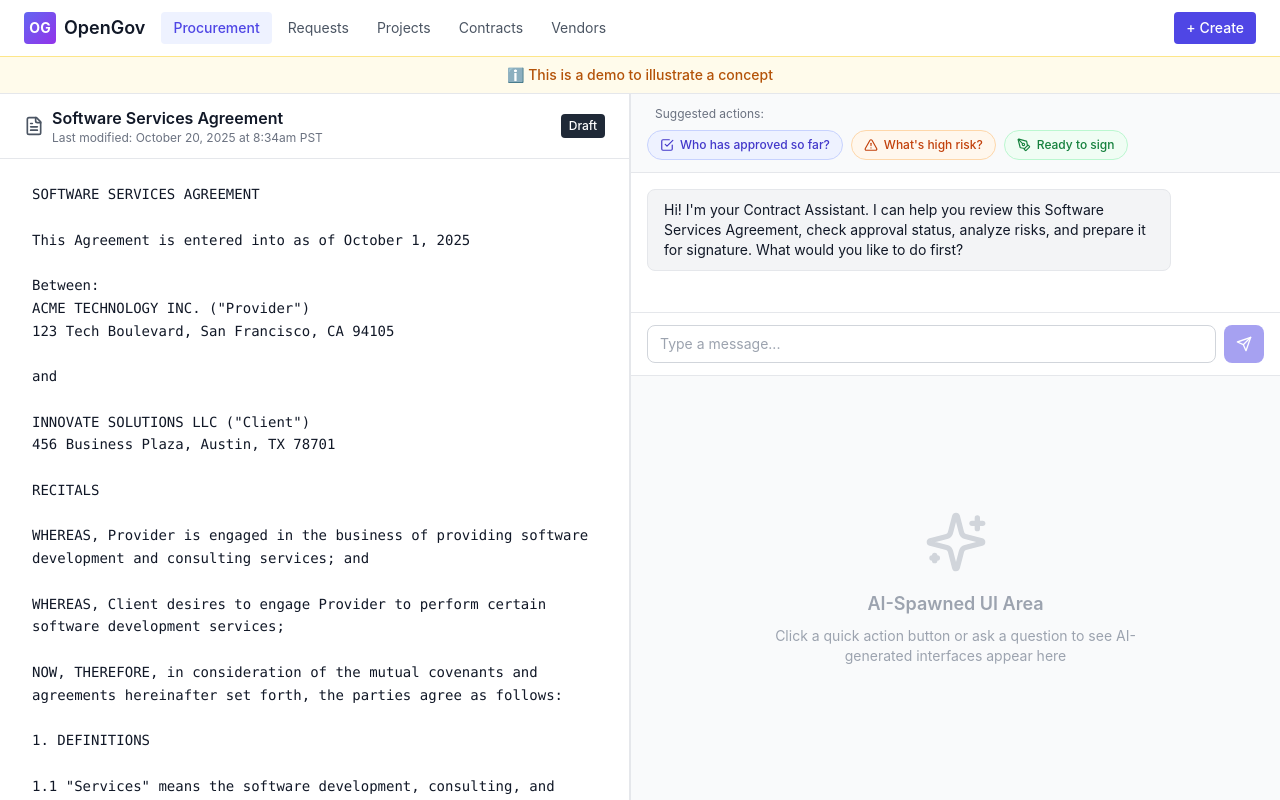
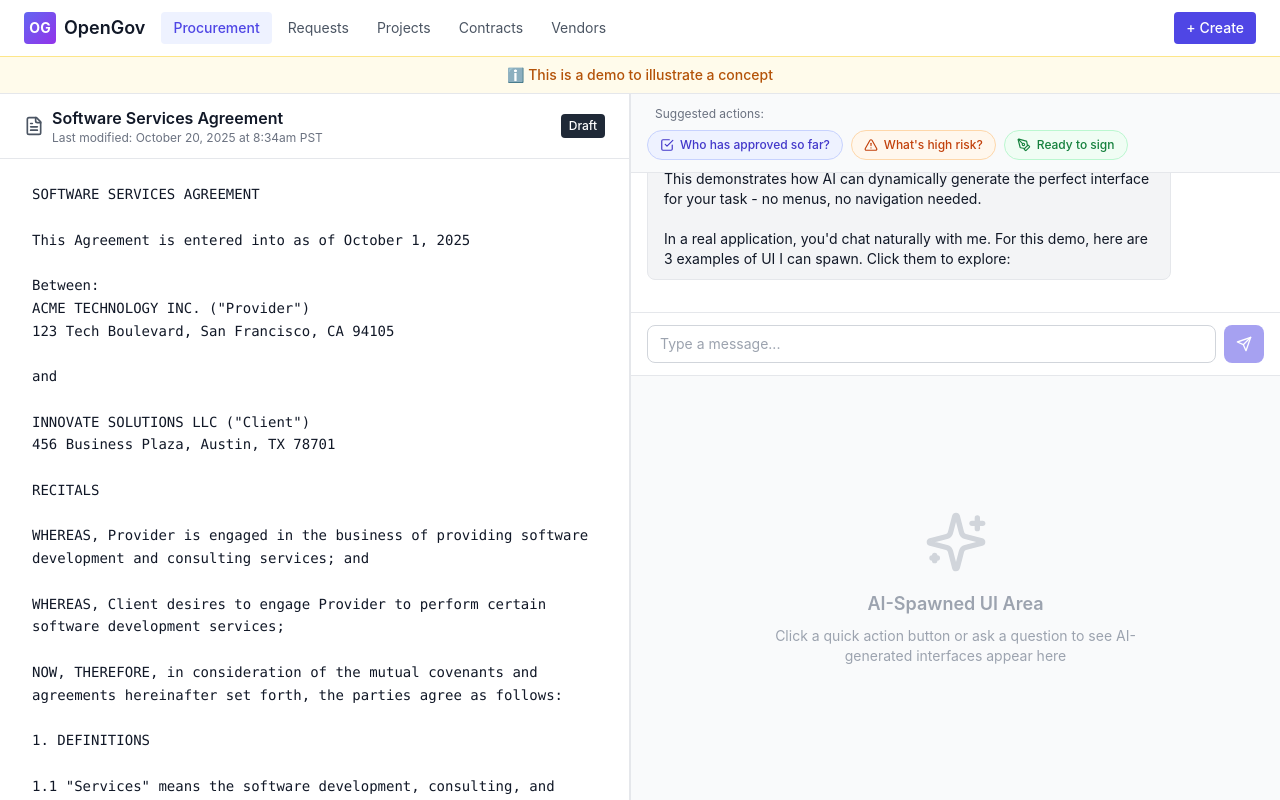
Before and after one commit to moti-og/spawn_ui, a React (Vite) app: page / in a window 1280 px wide. Built offline with nearby package versions, Linux system fonts and the light colour scheme.

Commit message:
Update welcome message to better explain demo concept

```diff
--- a/src/App.jsx
+++ b/src/App.jsx
@@ -9,7 +9,7 @@ function App() {
     {
       id: 'msg_welcome',
       sender: 'ai',
-      content: "Hi! I'm your Contract Assistant. I can help you review this Software Services Agreement, check approval status, analyze risks, and prepare it for signature. What would you like to do first?",
+      content: "👋 Welcome to the AI-Spawned UI Demo!\n\nThis demonstrates how AI can dynamically generate the perfect interface for your task - no menus, no navigation needed.\n\nIn a real application, you'd chat naturally with me. For this demo, here are 3 examples of UI I can spawn. Click them to explore:",
       timestamp: new Date().toISOString()
     }
   ]);
```
